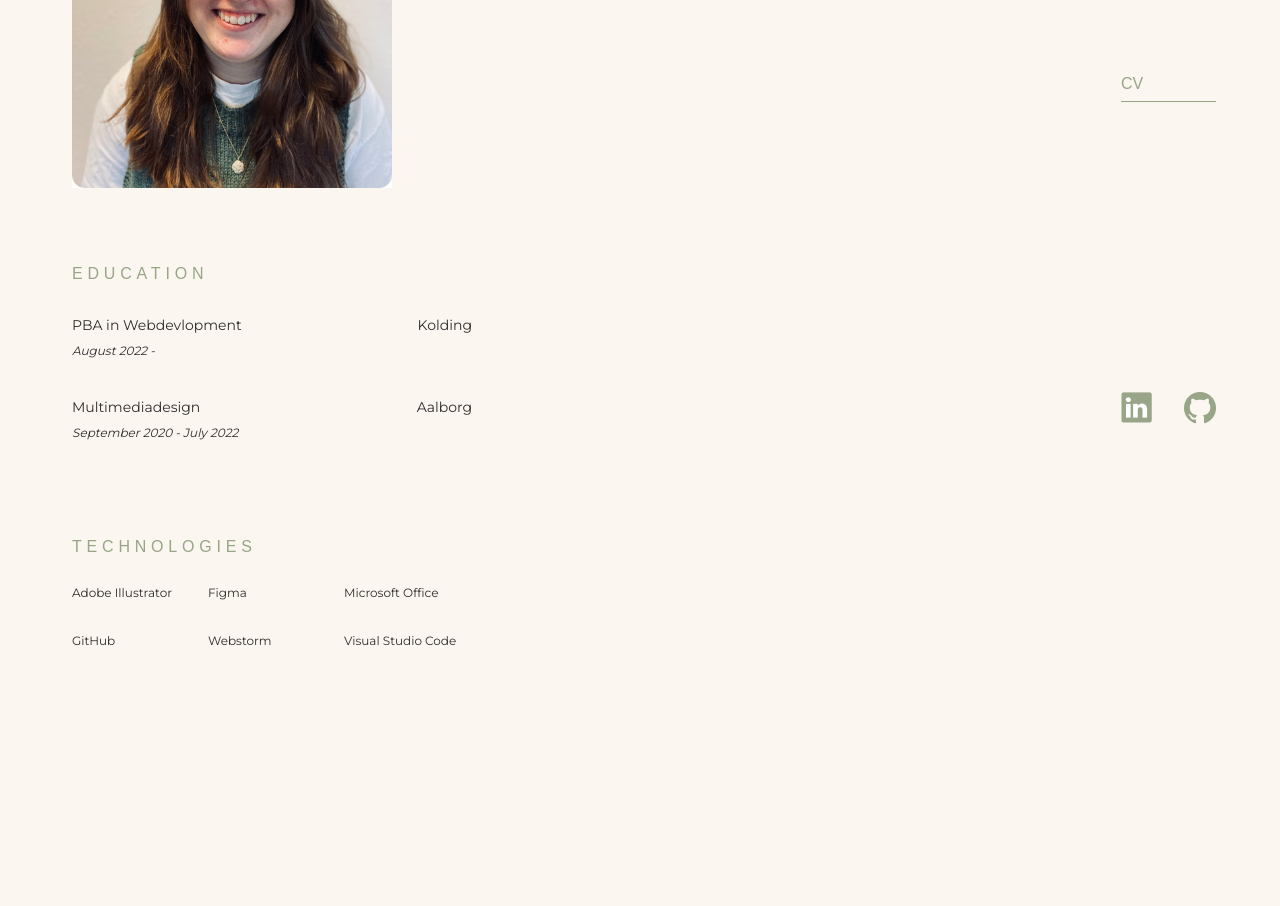
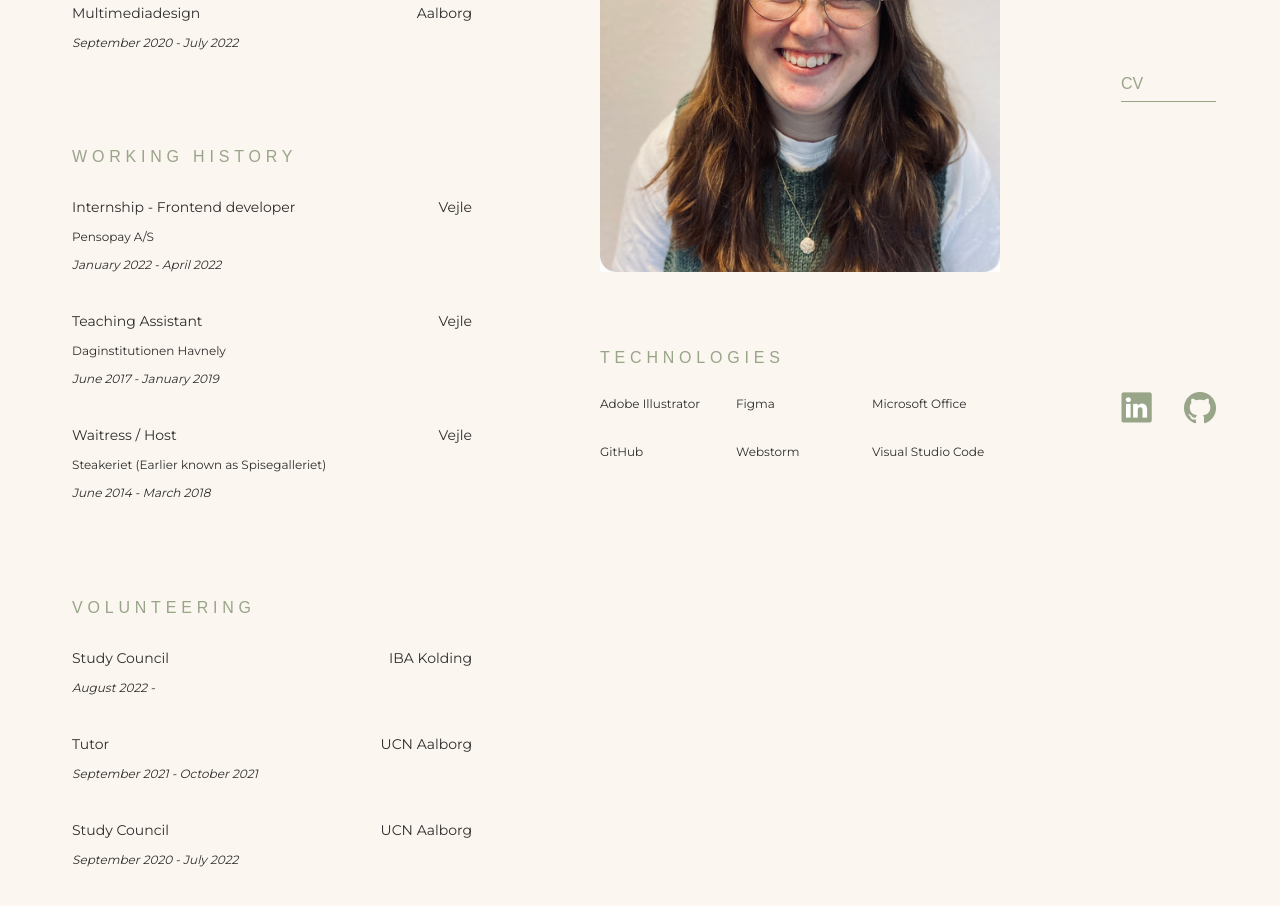
Before and after one commit to AnnaIpsen/new-portfolio, a Vue app: page /cv in a window 1280 px wide. Shown: the part 320-1226 px from the top of the page. Before the commit the page ends 1049 px from the top, so only its background shows below. Built offline with nearby package versions, Linux system fonts and the light colour scheme.

Commit message:
CV work, volunteering + style

```diff
--- a/src/components/EducationComponent.vue
+++ b/src/components/CvComponent.vue
@@ -2,6 +2,7 @@
   <div class="education">
     <section>
       <p class="cv_heading">{{name}}</p>
+      <p v-if="company" class="company"> {{company}}</p>
       <p class="dateInterval">{{when}}</p>
     </section>
     <p class="cv_heading">{{where}}</p>
@@ -14,7 +15,8 @@ export default {
   props: {
     name: String,
     where: String,
-    when: String
+    when: String,
+    company: String
   }
 }
 </script>
@@ -24,15 +26,15 @@ export default {
   display: flex;
   flex-direction: row;
   justify-content: space-between;
-  max-width: 25rem;
   margin-bottom: 1rem;
 }
 .cv_heading {
   font-size: 14px;
   font-family: 'Montserrat', sans-serif;
   color: #2E2E2E;
-  margin-bottom: 0;
+  margin-bottom: 4px;
 }
+.company {margin: 0 0 4px 0;}
 .dateInterval {margin: 0; font-style: italic}
 
 </style>
--- a/src/content/cv_content.json
+++ b/src/content/cv_content.json
@@ -13,34 +13,39 @@
   ],
   "work": [
     {
-      "name": "Internship - frontend developer",
-      "where": "Pensopay A/S",
-      "when": "January 2022 - april 2022",
-      "city": "Vejle"
+      "name": "Internship - Frontend developer",
+      "company": "Pensopay A/S",
+      "when": "January 2022 - April 2022",
+      "where": "Vejle"
     },
     {
-      "name": "teaching assistant",
-      "where": "Daginstitutionen Havnely",
+      "name": "Teaching Assistant",
+      "company": "Daginstitutionen Havnely",
       "when": "June 2017 - January 2019",
-      "city": "Vejle"
+      "where": "Vejle"
     },
     {
-      "name": "Waitress / host",
-      "where": "Steakeriet (Earlier known as Spisegalleriet)",
+      "name": "Waitress / Host",
+      "company": "Steakeriet (Earlier known as Spisegalleriet)",
       "when": "June 2014 - March 2018",
-      "city": "Vejle"
+      "where": "Vejle"
     }
   ],
   "volunteering": [
     {
-      "name": "study council",
+      "name": "Study Council",
       "where": "IBA Kolding",
       "when": "August 2022 - "
     },
     {
-      "name": "study council",
-      "where": "UCN aalborg",
-      "when": "september 2020 - july 2022"
+      "name": "Tutor",
+      "where": "UCN Aalborg",
+      "when": "September 2021 - October 2021"
+    },
+    {
+      "name": "Study Council",
+      "where": "UCN Aalborg",
+      "when": "September 2020 - July 2022"
     }
   ],
   "skills": [
--- a/src/views/CvView.vue
+++ b/src/views/CvView.vue
@@ -3,11 +3,11 @@
     <section class="headings">
       <h1>CV</h1>
     </section>
-    <section class="cv">
-      <img src="../assets/Anna-Ipsen-cv.jpg">
+    <section class="cvWrapper">
+      <section class="row">
         <div class="education">
           <h2>Education</h2>
-        <education-component
+          <cv-component
               v-for="(education, index) in educations"
               :key="index"
               :name="education.name"
@@ -15,6 +15,30 @@
               :where="education.where"
           />
         </div>
+        <div class="work">
+          <h2>Working History</h2>
+          <cv-component
+              v-for="(work, index) in works"
+              :key="index"
+              :name="work.name"
+              :when="work.when"
+              :where="work.where"
+              :company="work.company"
+          />
+        </div>
+        <div class="volunteering">
+          <h2>Volunteering</h2>
+          <cv-component
+              v-for="(job, index) in volunteerings"
+              :key="index"
+              :name="job.name"
+              :when="job.when"
+              :where="job.where"
+          />
+        </div>
+      </section>
+      <section class="row">
+        <img src="../assets/Anna-Ipsen-cv.jpg">
         <div class="tech">
           <h2>Technologies</h2>
           <div class="techWrapper">
@@ -26,17 +50,21 @@
             </p>
           </div>
         </div>
+
+      </section>
+
+
     </section>
 
   </div>
 </template>
 
 <script>
-import educationComponent from "@/components/EducationComponent";
 import cv from "../content/cv_content.json"
+import CvComponent from "@/components/CvComponent";
 export default {
   name: "CvView",
-  components: {educationComponent},
+  components: {CvComponent},
   data () {
     return {
       educations: cv.education,
@@ -54,8 +82,23 @@ export default {
 .cv {
   display: flex;
   flex-direction: column;
+  flex-wrap: wrap;
   gap: 4rem;
 }
+
+.cvWrapper {
+  display: flex;
+  flex-direction: row;
+  justify-content: space-between;
+  width: 100%;
+}
+.row {
+  display: flex;
+  flex-direction: column;
+  gap: 4rem;
+}
+.education, .volunteering, .work {width: 25rem}
+.tech, img {width: 25rem}
 .headings {
   display: flex;
   flex-direction: column;
@@ -66,16 +109,12 @@ export default {
 .headings h1 {
   margin: .2rem 0;
 }
-img {
-  width: 20rem;
-}
 
 .techWrapper {
   display: flex;
   flex-direction: row;
   flex-wrap: wrap;
   justify-content: space-between;
-  width: 25rem;
 }
 .techWrapper p {width: 8rem}
 
```
Lines whose indentation alone changed are shown as unchanged.
